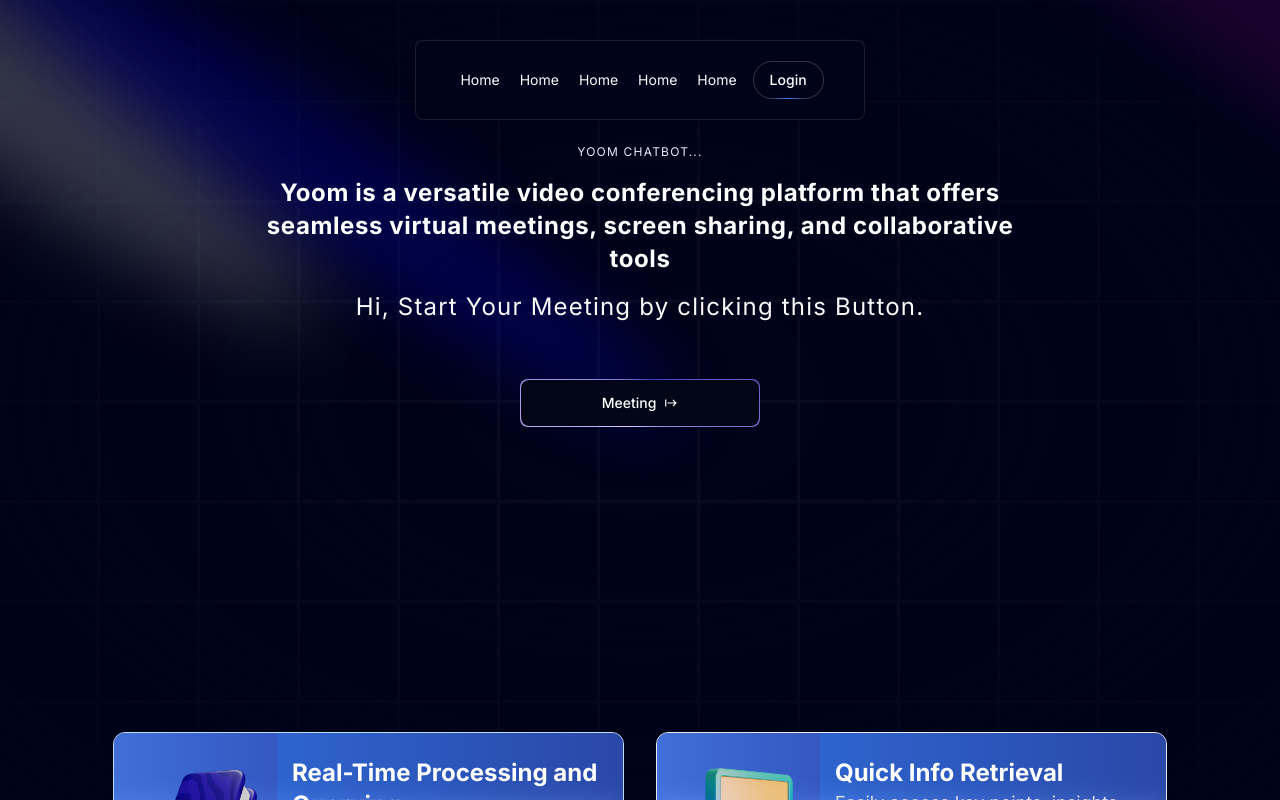
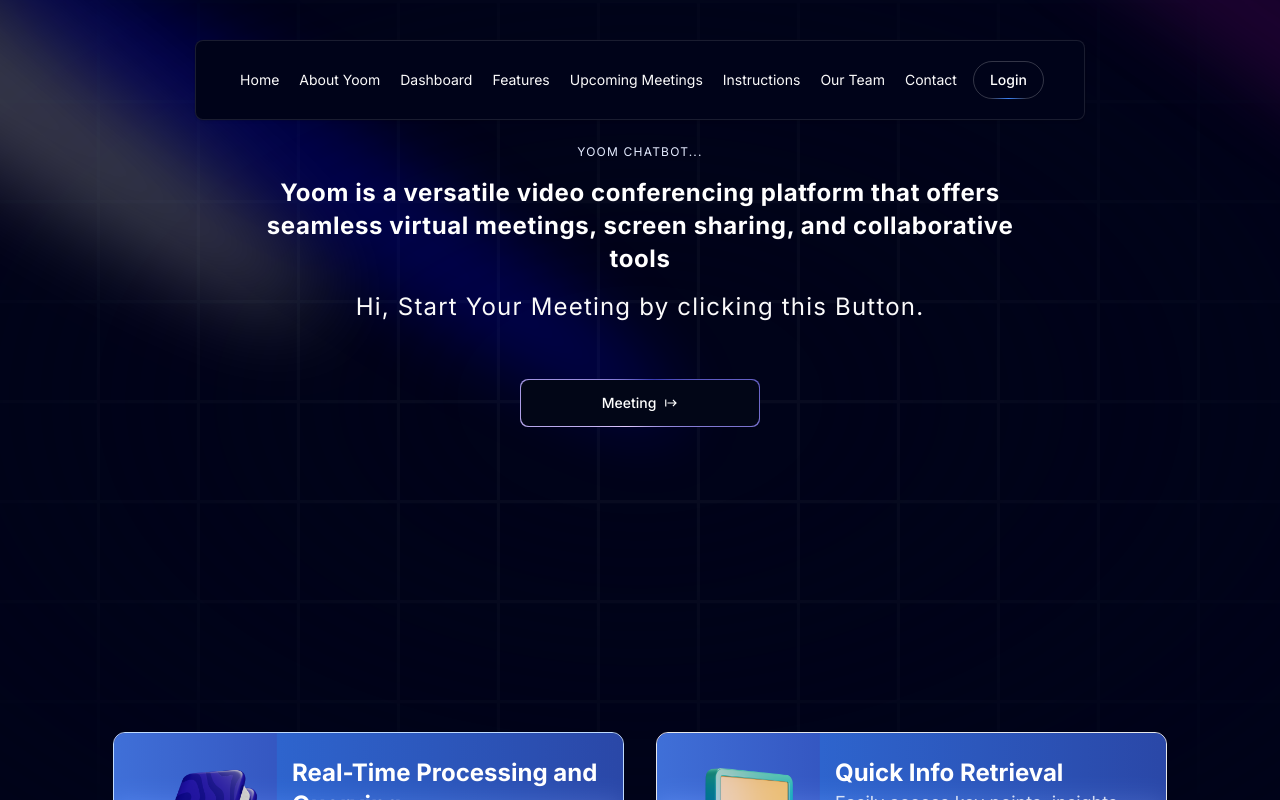
Before and after one commit to KomalSrivastava/yoom-v2., a Next.js app: page / in a window 1280 px wide. Shown: the top 800 px of the page. Built offline with nearby package versions, Linux system fonts and the light colour scheme.

Commit message:
Initial commit or your custom message

```diff
--- a/src/app/components/ui/Features.tsx
+++ b/src/app/components/ui/Features.tsx
@@ -41,6 +41,7 @@ const features = [
 const FeatureSection: React.FC = () => {
   return (
     <section
+      id="features" // Added ID to the section
       style={{
         padding: '4rem 0',
         backgroundColor: '#f5f5f5',
--- a/src/app/components/ui/FloatingNav.tsx
+++ b/src/app/components/ui/FloatingNav.tsx
@@ -3,6 +3,9 @@ import React, { useState } from "react";
 import { motion } from "framer-motion";
 import { cn } from "../utils/cn";
 import Link from "next/link";
+import { FaUser, FaUsers } from "react-icons/fa";
+import { FaHome,  FaRegListAlt, FaCalendarAlt, FaTasks, FaEnvelope, FaBook } from 'react-icons/fa';
+
 
 
 export const FloatingNav = ({
--- a/src/app/components/ui/Instruction.tsx
+++ b/src/app/components/ui/Instruction.tsx
@@ -1,6 +1,6 @@
 import React from 'react';
-import { FaVideo, FaRegCalendarAlt, FaFilePdf, FaCheckCircle } from "react-icons/fa";
-import { MdSchedule, MdSettings } from "react-icons/md";
+import { FaVideo, FaRegCalendarAlt, FaFilePdf, FaCheckCircle } from 'react-icons/fa';
+import { MdSchedule, MdSettings } from 'react-icons/md';
 
 const InstructionPage = () => {
   return (
--- a/src/app/page.tsx
+++ b/src/app/page.tsx
@@ -2,6 +2,9 @@ import Image from "next/image";
 import LandingPage from "./components/landingpage";
 import { FloatingNav } from "./components/ui/FloatingNav";
 import { FaHome } from "react-icons/fa";
+import {  FaUserAlt, FaRegListAlt, FaCalendarAlt, FaTasks, FaEnvelope } from 'react-icons/fa';
+import { FaUser, FaVideo, FaUsers, FaBook } from "react-icons/fa";
+
 
 
 
@@ -11,17 +14,26 @@ import InstructionPage from "./components/ui/Instruction";
 import TeamPage from "./components/ui/TeamPage";
 import Footer from "./components/ui/Footer";
 import FeatureSection from "./components/ui/Features";
+import Link from 'next/link';
+
+const Instructions = () => {
+  return <InstructionPage />;
+};
 
 export default function Home() {
   return (
     <main className="relative bg-black flex justify-center items-center flex-col overflow-hidden mx-auto sm:px-10 px-5">
       <div className="max-w-7xl w-full">
-        <FloatingNav navItems={[
+        <FloatingNav
+         navItems={[
           { name: 'Home', link: '/', icon: <FaHome /> },
-          { name: 'Home', link: '/', icon: <FaHome /> },
-          { name: 'Home', link: '/', icon: <FaHome /> },
-          { name: 'Home', link: '/', icon: <FaHome /> },
-          { name: 'Home', link: '/', icon: <FaHome /> },
+          { name: 'About Yoom', link: '#about', icon: <FaUserAlt /> },
+          { name: 'Dashboard', link: '/dashboard', icon: <FaHome /> },
+          { name: 'Features', link: '#features', icon: <FaRegListAlt /> },
+          { name: 'Upcoming Meetings', link: '#meetings', icon: <FaCalendarAlt /> },
+           { name: 'Instructions', link: '/instructions', icon: <FaVideo /> },
+         { name: 'Our Team', link: '/team', icon: <FaUser /> },
+          { name: 'Contact', link: '#contact', icon: <FaEnvelope /> },
         ]} />
 
 
```
